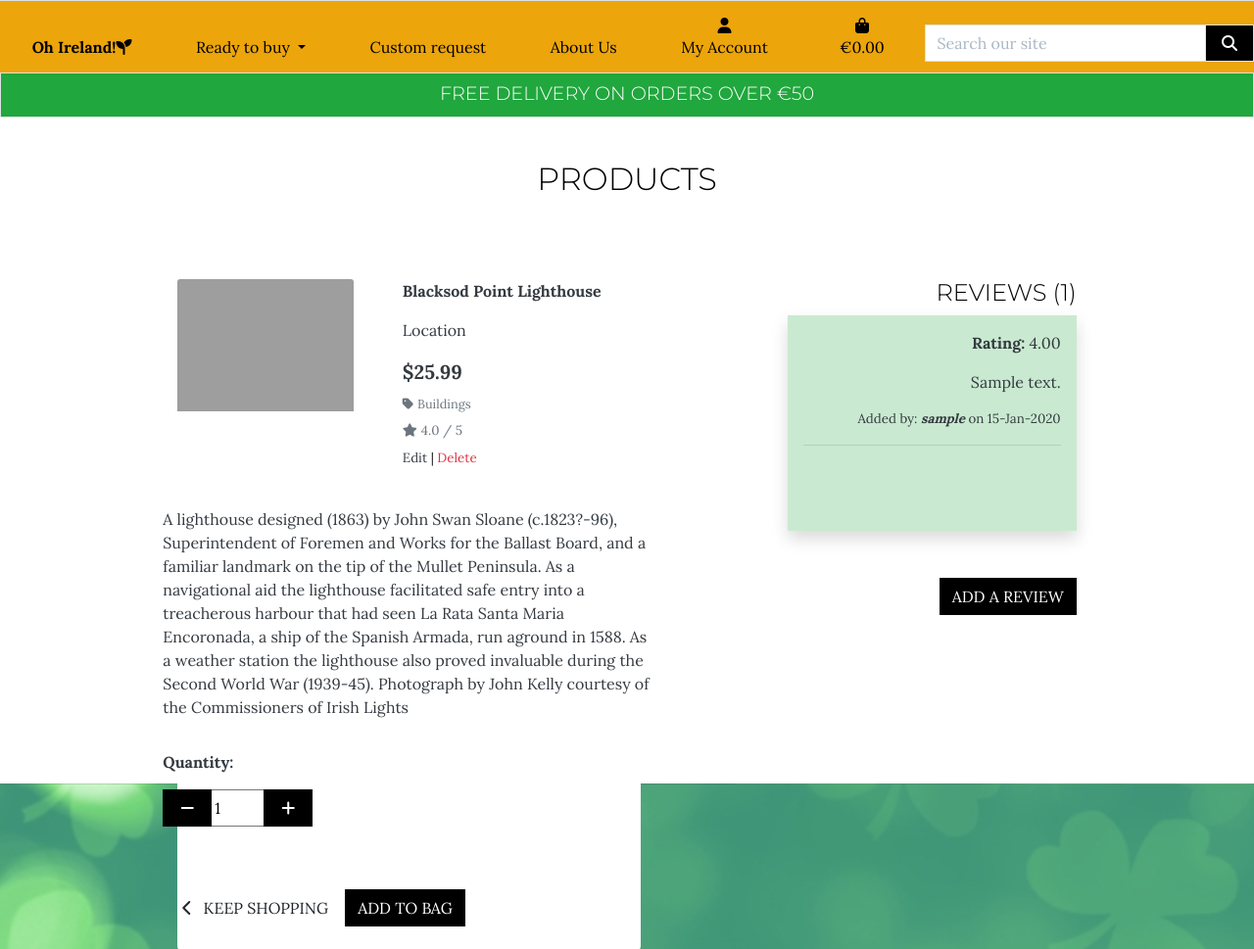
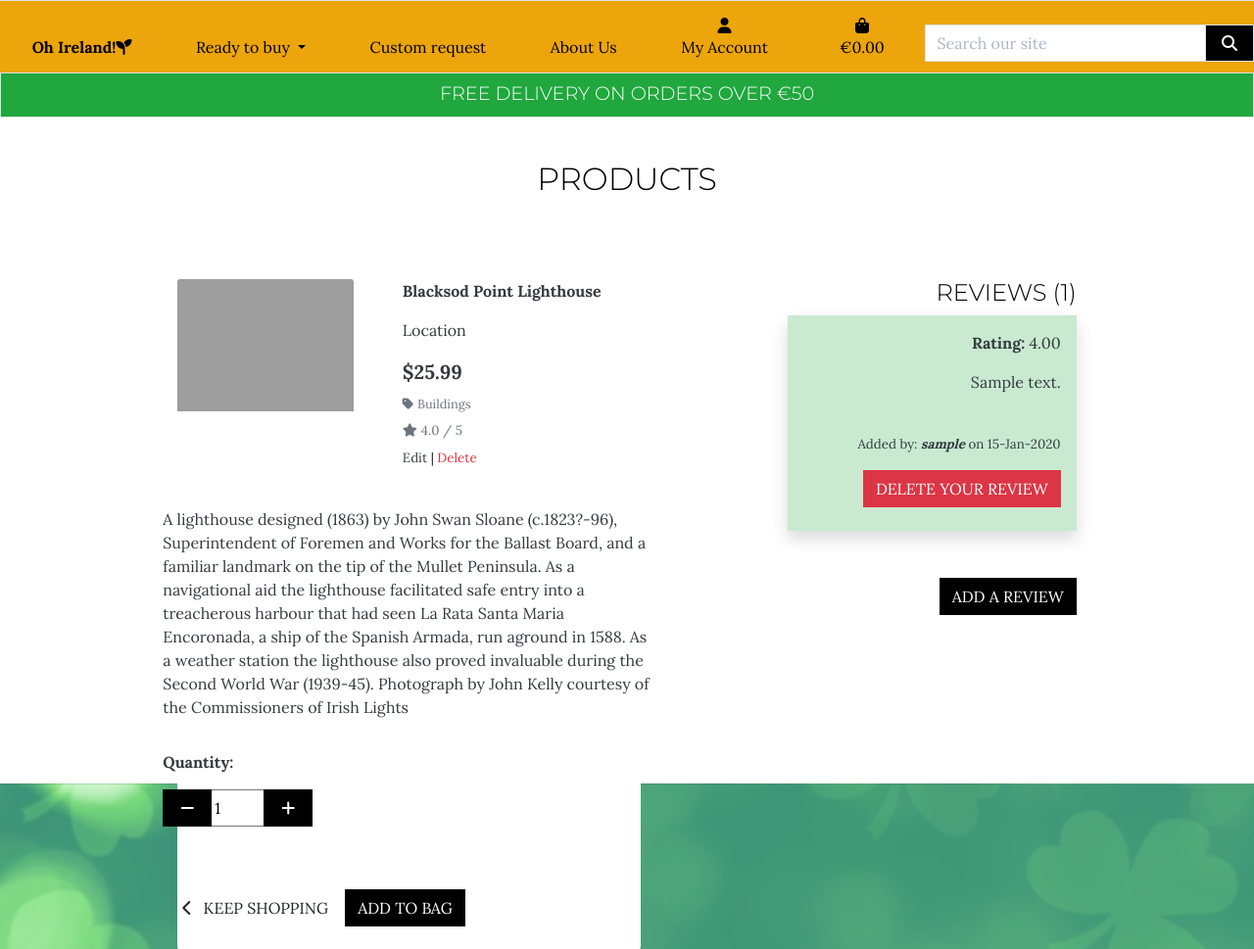
Before and after one commit to olga-od-ua/hello_ireland, a Django app: page /products/1/ in a window 1280 px wide. Shown: the top 969 px of the page at 98% size. Run offline with Django 3.2, Linux system fonts and the light colour scheme; a user stored in the database is signed in; data comes from the database, SQL or seed files in the repository; tables that the repository leaves empty hold one stand-in row (values such as "Sample post"); some libraries are stand-ins or nearby versions; grey boxes are pictures that could not be loaded.

Commit message:
Add delete review functionality

```diff
--- a/hello_ireland/settings.py
+++ b/hello_ireland/settings.py
@@ -26,8 +26,8 @@ BASE_DIR = Path(__file__).resolve().parent.parent
 SECRET_KEY = os.environ.get('SECRET_KEY', '')
 
 # SECURITY WARNING: don't run with debug turned on in production!
-# DEBUG = 'DEVELOPMENT' in os.environ
-DEBUG = True
+DEBUG = 'DEVELOPMENT' in os.environ
+# DEBUG = True
 
 ALLOWED_HOSTS = ['oh-hello-ireland.herokuapp.com', 'localhost']
 
--- a/products/templates/products/product_details.html
+++ b/products/templates/products/product_details.html
@@ -198,9 +198,13 @@
                                         <div class="text-dark">
 
                                             <p><strong>Rating: </strong>{{ review.rating }}</p>
-                                            <p>{{ review.review_message }}</p>
+                                            <p class="review-body">{{ review.review_message }}</p>
                                             <p class="small-text">Added by: <i><strong>{{ review.user_name }}</strong></i>
                                             on {{ review.date_added|date:"d-M-Y" }}</p>
+                                            <!-- Delete your review -->
+                                            {% if review.user_name.username == request.user.username %}
+                                                <p><a href="{% url 'delete_review' review.id %}" class="btn btn-danger rounded-0 text-uppercase mb-4">Delete your review</a></p>
+                                            {% endif %}
                                             <hr>
                                         </div>
                                     {% empty %}
@@ -208,7 +212,11 @@
                                     {% endfor %}
                                 </div>
                                 <div class="text-dark mt-5">
-                                    <p><a href="{% url 'add_review' product.id %}" class="btn btn-black rounded-0 text-uppercase mb-4">Add a review</a></p>
+                                    {% if request.user.is_authenticated %}
+                                        <p><a href="{% url 'add_review' product.id %}" class="btn btn-black rounded-0 text-uppercase mb-4">Add a review</a></p>
+                                    {% else %}
+                                        <p>Please log in to add review!</p>
+                                    {% endif %}
                                 </div>
 
                             </div>
--- a/products/urls.py
+++ b/products/urls.py
@@ -8,4 +8,5 @@ urlpatterns = [
     path('edit/<int:product_id>/', views.edit_product, name='edit_product'),
     path('delete/<int:product_id>/', views.delete_product, name='delete_product'),
     path('<int:product_id>/add_review/', views.add_review, name='add_review'),
+    path('<int:product_id>/delete_review/', views.delete_review, name='delete_review'),
 ]
--- a/products/views.py
+++ b/products/views.py
@@ -170,8 +170,10 @@ def add_review(request, product_id):
     return render(request, template, context)
 
 
+@login_required
 def delete_review(request, product_id):
-    review = ProductReview.objects.filter(pk=product_id).last()
-    current_product_id = review.product.id
+    """ Delete a review the logged in user submitted"""
+    review = get_object_or_404(ProductReview, pk=product_id)
     review.delete()
-    return redirect(reverse('product_details', args=[current_product_id]))
+    messages.success(request, f'Review deleted!')
+    return redirect(reverse('product_details', args=[review.product.id]))
--- a/static/css/base.css
+++ b/static/css/base.css
@@ -344,7 +344,13 @@ input[name='q']::placeholder {
 }
 
 .reviews-container textarea {
-    height: 120px;
+    height: 150px;
+}
+
+.review-body {
+    height: 50px;
+    overflow-x: hidden;
+    overflow-y: auto;
 }
 
 .ratings-container {
```
